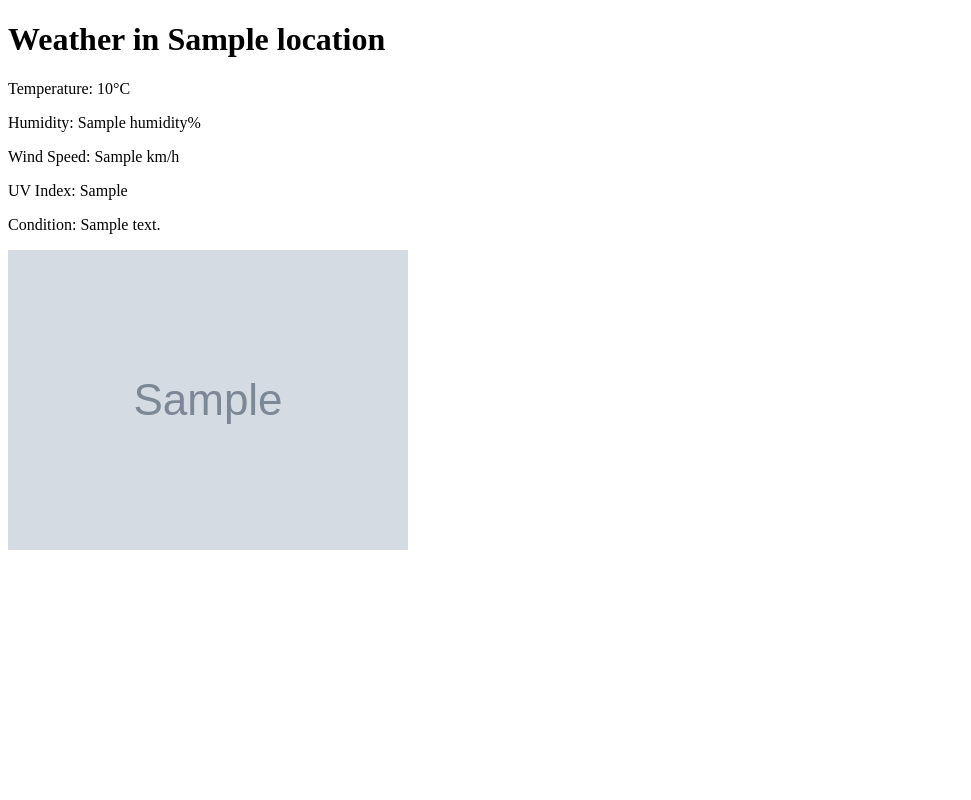
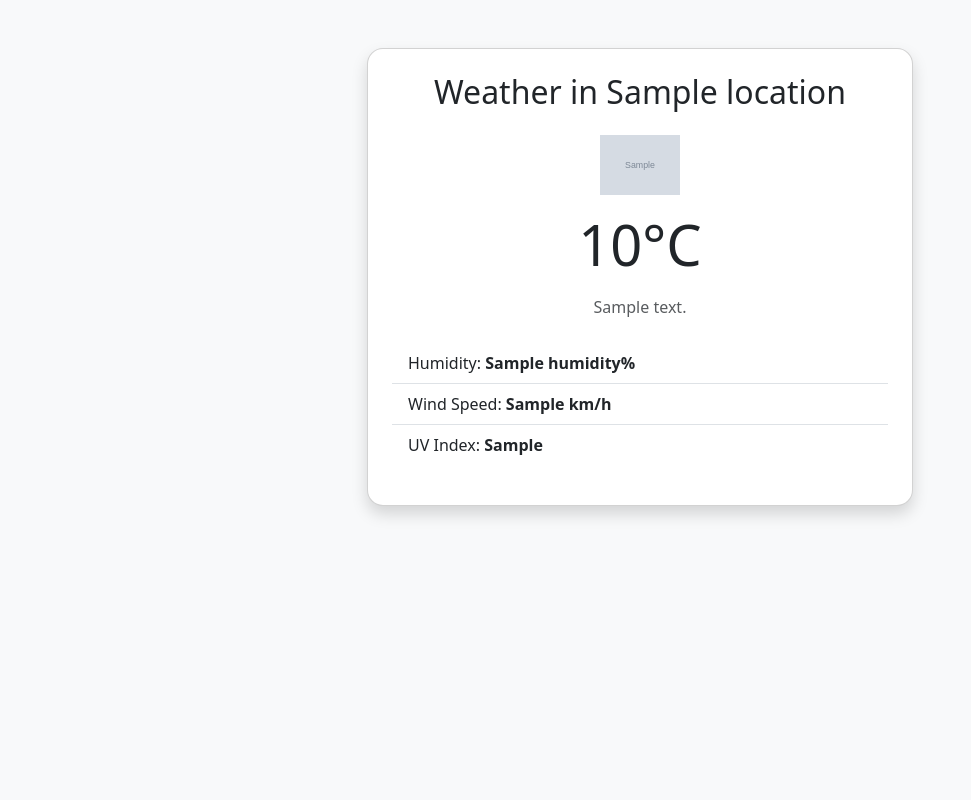
Before and after one commit to muaadh99/weather_app, a Django app: page / in a window 1280 px wide. Shown: the whole page, without its empty margins (0-971 px from the left). Run offline with Django 5.2, Linux system fonts and the light colour scheme; tables that the repository leaves empty hold one stand-in row (values such as "Sample post"); grey boxes marked "Sample" are stand-in pictures; a database or web service that is not in the repository returns one stand-in record (values such as "Sample title"); data that the repository does not hold is empty.

Commit message:
Frontend Beautification

```diff
--- a/weather/templates/weather/index.html
+++ b/weather/templates/weather/index.html
@@ -1,15 +1,33 @@
+<link href="https://cdn.jsdelivr.net/npm/bootstrap@5.3.0/dist/css/bootstrap.min.css" rel="stylesheet">
+
 <!DOCTYPE html>
-<html>
+<html lang="en">
 <head>
+    <meta charset="UTF-8">
     <title>Weather in {{ weather.city }}</title>
+    <link href="https://cdn.jsdelivr.net/npm/bootstrap@5.3.0/dist/css/bootstrap.min.css" rel="stylesheet">
 </head>
-<body>
-    <h1>Weather in {{ weather.city }}</h1>
-    <p>Temperature: {{ weather.temp_c }}°C</p>
-    <p>Humidity: {{ weather.humidity }}%</p>
-    <p>Wind Speed: {{ weather.wind_kph }} km/h</p>
-    <p>UV Index: {{ weather.uv }}</p>
-    <p>Condition: {{ weather.condition }}</p>
-    <img src="{{ weather.icon }}" alt="Weather icon">
+<body class="bg-light">
+    <div class="container py-5">
+        <div class="row justify-content-center">
+            <div class="col-md-6">
+                <div class="card shadow rounded-4">
+                    <div class="card-body p-4">
+                        <h2 class="card-title text-center mb-4">Weather in {{ weather.city }}</h2>
+                        <div class="d-flex flex-column align-items-center mb-4">
+                            <img src="{{ weather.icon }}" alt="Weather icon" width="80">
+                            <h3 class="display-4 my-3">{{ weather.temp_c }}°C</h3>
+                            <span class="text-muted">{{ weather.condition }}</span>
+                        </div>
+                        <ul class="list-group list-group-flush mb-3">
+                            <li class="list-group-item">Humidity: <strong>{{ weather.humidity }}%</strong></li>
+                            <li class="list-group-item">Wind Speed: <strong>{{ weather.wind_kph }} km/h</strong></li>
+                            <li class="list-group-item">UV Index: <strong>{{ weather.uv }}</strong></li>
+                        </ul>
+                    </div>
+                </div>
+            </div>
+        </div>
+    </div>
 </body>
 </html>
```
